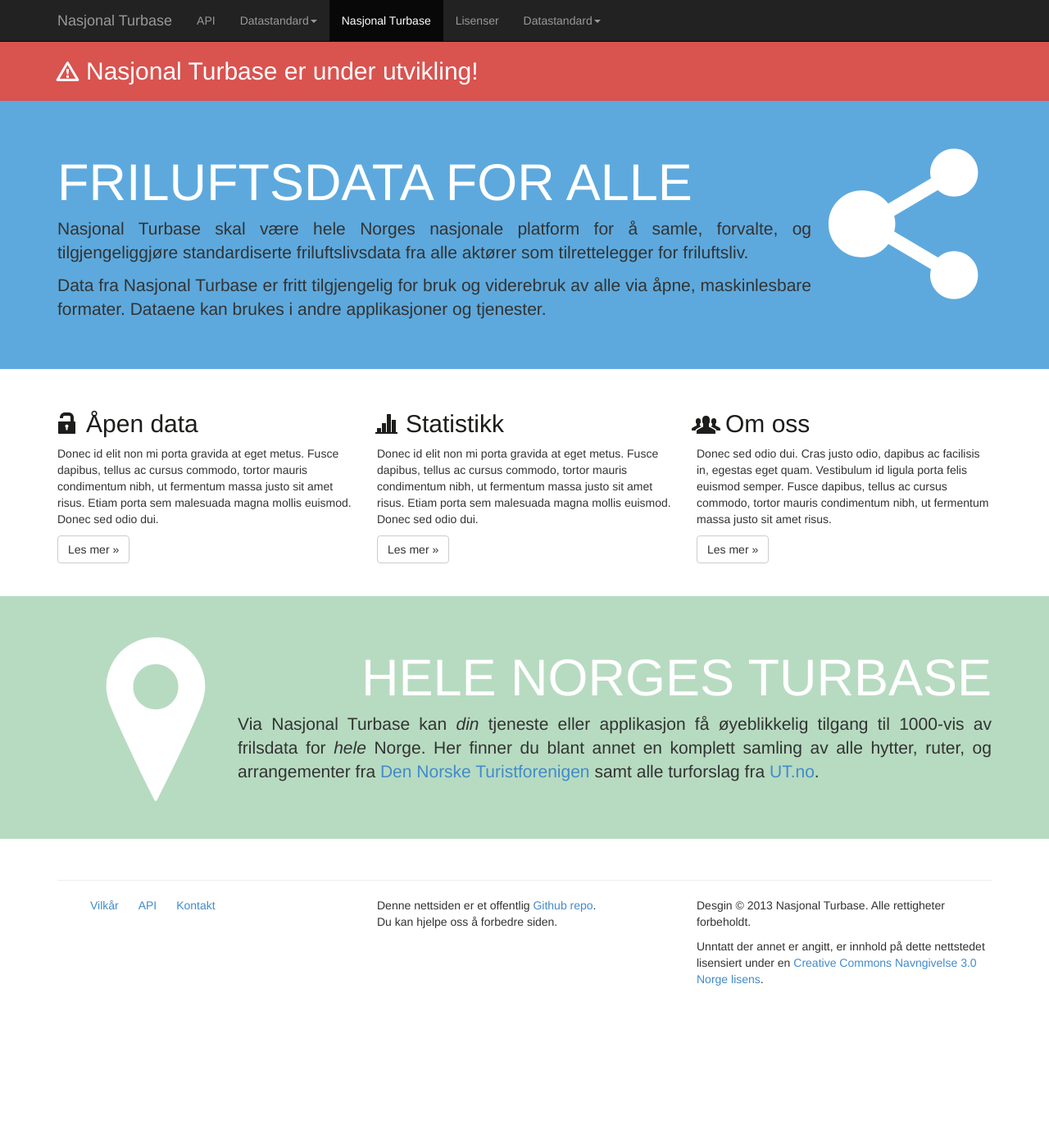
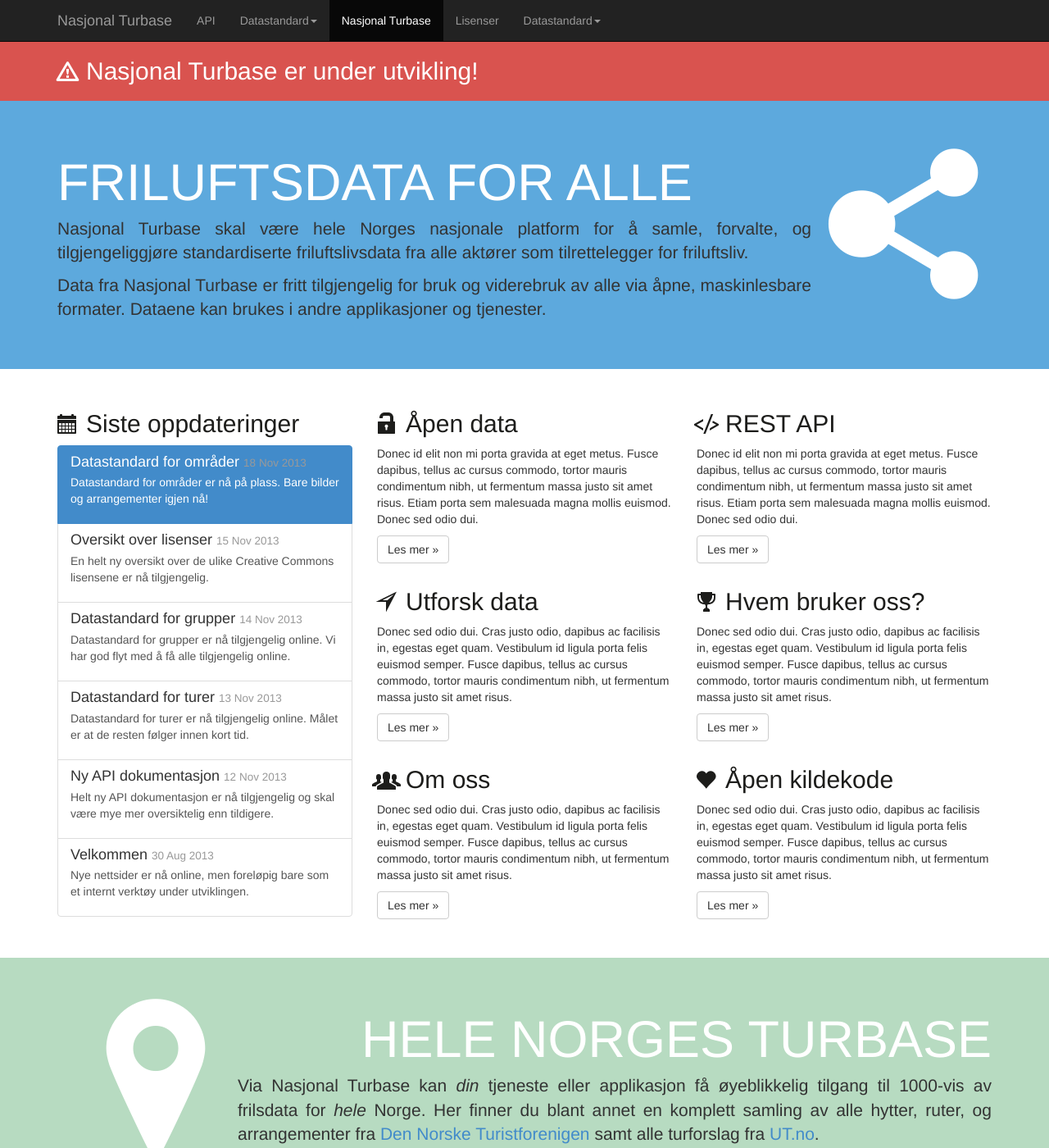
Before and after one commit to Turbasen/www.nasjonalturbase.no, a Jekyll site: the page built from index.html, in a window 1280 px wide and 1400 px high. Shown: the whole window at 82% size. Built offline with Jekyll 4.4.1, drawn with Linux system fonts in a browser that asks for light colours; nearby versions of some CDN libraries; Markdown is read by kramdown in place of the engine named in the settings.

Commit message:
Add new last update feature for front page

```diff
--- a/_config.yml
+++ b/_config.yml
@@ -5,6 +5,7 @@
 
 relative_permalinks: false
 permalink: /news/:year/:month/:day/:title/
+excerpt_separator: <!--more-->
 markdown: redcarpet
 pygments: true
 
--- /dev/null
+++ b/_posts/2013-08-30-velkommen.md
@@ -0,0 +1,11 @@
+---
+layout: default
+title: "Velkommen"
+date: "2013-08-30 12:00:00 +0100"
+author: Hans Kristian
+version: 1.0.0
+categories: [nettside]
+---
+
+Nye nettsider er nå online, men foreløpig bare som et internt verktøy under
+utviklingen.
--- /dev/null
+++ b/_posts/2013-11-12-api-dokumentasjon.md
@@ -0,0 +1,10 @@
+---
+layout: default
+title: "Ny API dokumentasjon"
+date: "2013-11-12 12:00:00 +0100"
+author: Hans Kristian
+version: 1.0.0
+categories: [api]
+---
+
+Helt ny API dokumentasjon er nå tilgjengelig og skal være mye mer oversiktelig enn tildigere.
--- /dev/null
+++ b/_posts/2013-11-13-datastandard-for-turer.md
@@ -0,0 +1,10 @@
+---
+layout: default
+title: "Datastandard for turer"
+date: "2013-11-13 12:00:00 +0100"
+author: Hans Kristian
+version: 1.0.0
+categories: [datastandard, turer]
+---
+
+Datastandard for turer er nå tilgjengelig online. Målet er at de resten følger innen kort tid.
--- /dev/null
+++ b/_posts/2013-11-14-datastandard-for-grupper.md
@@ -0,0 +1,11 @@
+---
+layout: default
+title: "Datastandard for grupper"
+date: "2013-11-14 12:00:00 +0100"
+author: Hans Kristian
+version: 1.0.0
+categories: [datastandard, grupper]
+---
+
+Datastandard for grupper er nå tilgjengelig online. Vi har god flyt med å få
+alle tilgjengelig online.
--- /dev/null
+++ b/_posts/2013-11-15-lisenser.md
@@ -0,0 +1,10 @@
+---
+layout: default
+title: "Oversikt over lisenser"
+date: "2013-11-15 12:00:00 +0100"
+author: Hans Kristian
+version: 1.0.0
+categories: [dokumentasjon, lisenser]
+---
+
+En helt ny oversikt over de ulike Creative Commons lisensene er nå tilgjengelig.
--- a/index.html
+++ b/index.html
@@ -5,23 +5,89 @@
 
 <div class="row">
   <div class="col-lg-4">
-    <h2 class="glyphicons unlock">Åpen data</h2>
+    <h2 class="glyphicons calendar">Siste oppdateringer</h2>
+    <div class="list-group">
+      {% for post in site.posts limit:6 %}
+      <a href="{{ post.url }}" class="list-group-item{% if forloop.first %} active{% endif %}">
+        <h4 class="list-group-item-heading">
+          {{ post.title }} <small>{{ post.date | date_to_string }}</small>
+        </h4>
+        <p class="list-group-item-text">{{ post.excerpt }}</p>
+      </a>
+      {% endfor %}
+    </div>
+  </div>
+  <div class="col-lg-8">
+    <div class="row">
+      <div class="col-lg-6 col-sm-6">
+        <h2 class="glyphicons unlock">Åpen data</h2>
 
-    <p>Donec id elit non mi porta gravida at eget metus. Fusce dapibus, tellus
-    ac cursus commodo, tortor mauris condimentum nibh, ut fermentum massa justo sit
-    amet risus. Etiam porta sem malesuada magna mollis euismod. Donec sed odio dui.</p>
+        <p>Donec id elit non mi porta gravida at eget metus. Fusce dapibus,
+        tellus ac cursus commodo, tortor mauris condimentum nibh, ut fermentum
+        massa justo sit amet risus. Etiam porta sem malesuada magna mollis
+        euismod. Donec sed odio dui.</p>
 
-    <p><a class="btn btn-default" href="#">Les mer »</a></p>
+        <p><a class="btn btn-default" href="#">Les mer »</a></p>
 
-  </div>
-  <div class="col-lg-4">
-    <h2 class="glyphicons charts">Statistikk</h2>
-    <p>Donec id elit non mi porta gravida at eget metus. Fusce dapibus, tellus ac cursus commodo, tortor mauris condimentum nibh, ut fermentum massa justo sit amet risus. Etiam porta sem malesuada magna mollis euismod. Donec sed odio dui. </p>
-    <p><a class="btn btn-default" href="#">Les mer »</a></p>
- </div>
-  <div class="col-lg-4">
-    <h2 class="glyphicons group">Om oss</h2>
-    <p>Donec sed odio dui. Cras justo odio, dapibus ac facilisis in, egestas eget quam. Vestibulum id ligula porta felis euismod semper. Fusce dapibus, tellus ac cursus commodo, tortor mauris condimentum nibh, ut fermentum massa justo sit amet risus.</p>
-    <p><a class="btn btn-default" href="#">Les mer »</a></p>
+      </div>
+      <div class="col-lg-6 col-sm-6">
+        <h2 class="glyphicons embed_close">REST API</h2>
+
+        <p>Donec id elit non mi porta gravida at eget metus. Fusce dapibus,
+        tellus ac cursus commodo, tortor mauris condimentum nibh, ut fermentum
+        massa justo sit amet risus. Etiam porta sem malesuada magna mollis
+        euismod. Donec sed odio dui. </p>
+
+        <p><a class="btn btn-default" href="#">Les mer »</a></p>
+      </div>
+    </div>
+    <div class="row">
+      <div class="col-lg-6 col-sm-6">
+        <h2 class="glyphicons direction">Utforsk data</h2>
+
+        <p>Donec sed odio dui. Cras justo odio, dapibus ac facilisis in, egestas
+        eget quam. Vestibulum id ligula porta felis euismod semper. Fusce
+        dapibus, tellus ac cursus commodo, tortor mauris condimentum nibh, ut
+        fermentum massa justo sit amet risus.</p>
+
+        <p><a class="btn btn-default" href="#">Les mer »</a></p>
+
+      </div>
+      <div class="col-lg-6 col-sm-6">
+        <h2 class="glyphicons cup">Hvem bruker oss?</h2>
+
+        <p>Donec sed odio dui. Cras justo odio, dapibus ac facilisis in, egestas
+        eget quam. Vestibulum id ligula porta felis euismod semper. Fusce
+        dapibus, tellus ac cursus commodo, tortor mauris condimentum nibh, ut
+        fermentum massa justo sit amet risus.</p>
+
+        <p><a class="btn btn-default" href="#">Les mer »</a></p>
+
+      </div>
+    </div>
+    <div class="row">
+      <div class="col-lg-6 col-sm-6">
+        <h2 class="glyphicons group">Om oss</h2>
+
+        <p>Donec sed odio dui. Cras justo odio, dapibus ac facilisis in, egestas
+        eget quam. Vestibulum id ligula porta felis euismod semper. Fusce
+        dapibus, tellus ac cursus commodo, tortor mauris condimentum nibh, ut
+        fermentum massa justo sit amet risus.</p>
+
+        <p><a class="btn btn-default" href="#">Les mer »</a></p>
+
+      </div>
+      <div class="col-lg-6 col-sm-6">
+        <h2 class="glyphicons heart">Åpen kildekode</h2>
+
+        <p>Donec sed odio dui. Cras justo odio, dapibus ac facilisis in, egestas
+        eget quam. Vestibulum id ligula porta felis euismod semper. Fusce
+        dapibus, tellus ac cursus commodo, tortor mauris condimentum nibh, ut
+        fermentum massa justo sit amet risus.</p>
+
+        <p><a class="btn btn-default" href="#">Les mer »</a></p>
+
+      </div>
+    </div>
   </div>
 </div>
```
Also changed, not shown: _posts/2013-11-18-datastandard-for-områder.md (added, +10 -0 lines).
